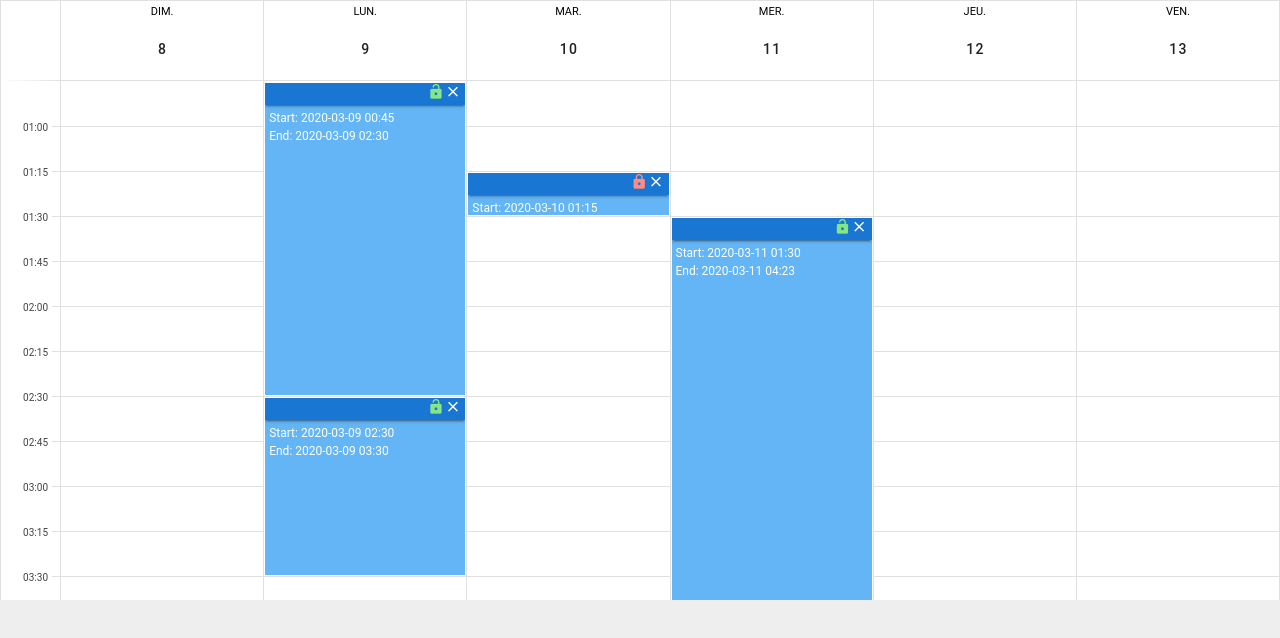
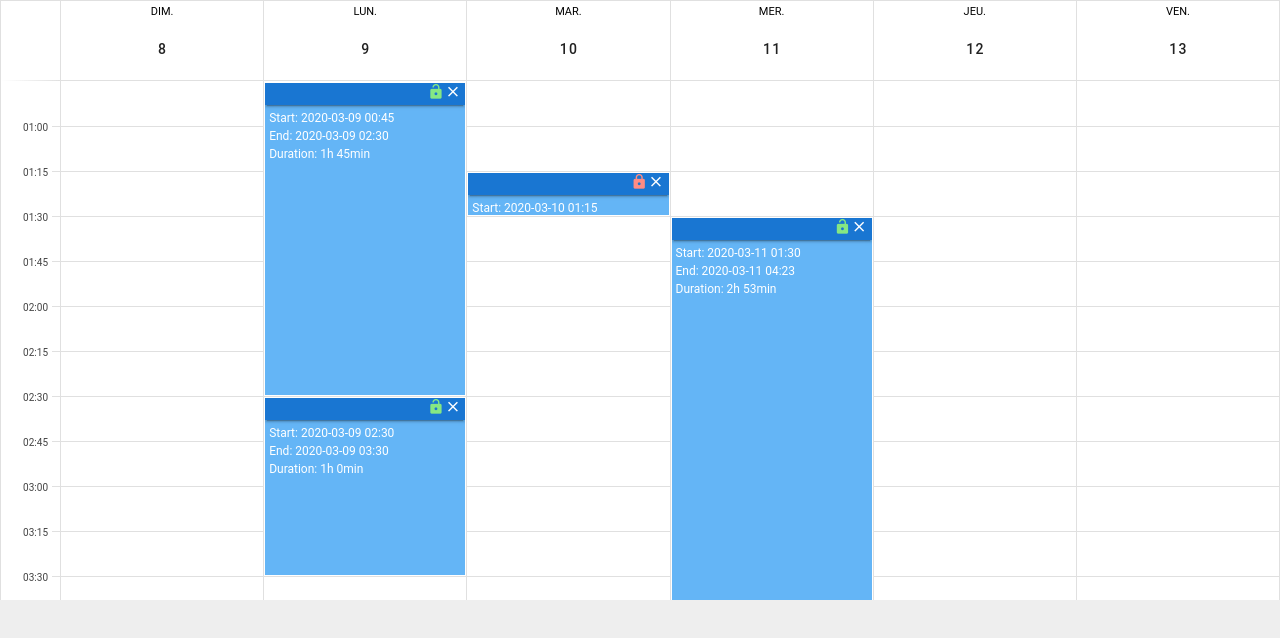
Before and after one commit to stratosphr/calendar, a Vue app: page / in a window 1280 px wide. Shown: the top 638 px of the page. Built offline with nearby package versions, Linux system fonts and the light colour scheme.

Commit message:
Displayed events duration for easier debugging

```diff
--- a/src/components/SCalendar.vue
+++ b/src/components/SCalendar.vue
@@ -47,6 +47,9 @@
                 </div>
                 <div>
                   End: {{ghost.end.format('YYYY-MM-DD HH:mm')}}
+                </div>
+                <div>
+                  Duration: {{duration(ghost).hours()}}h {{duration(ghost).minutes()}}min
                 </div>
               </div>
               <!-- RESIZER -->
@@ -101,6 +104,9 @@
                 </div>
                 <div>
                   End: {{e.end.format('YYYY-MM-DD HH:mm')}}
+                </div>
+                <div>
+                  Duration: {{duration(e).hours()}}h {{duration(e).minutes()}}min
                 </div>
               </div>
               <!-- RESIZER -->
```
